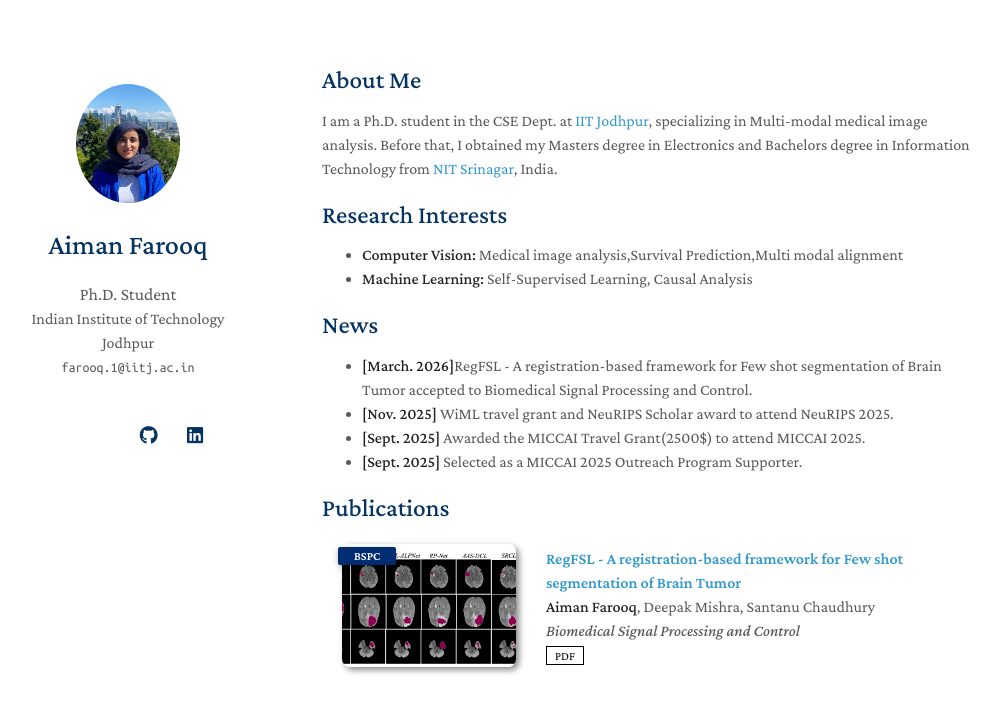
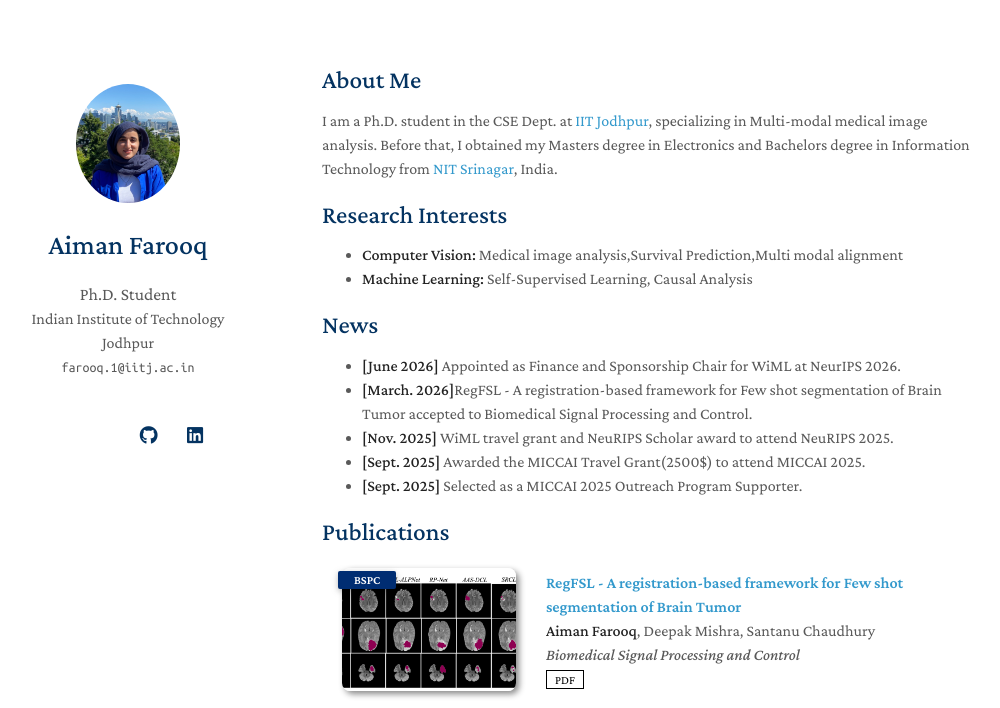
Before and after one commit to aimanfarooqwani/aimanfarooqwani.github.io, a Jekyll site: the page built from index.md, in a window 1280 px wide and 900 px high, cut to the strip 0-708 px from the top of the window. Shown: the whole strip, without its empty margins (148-1148 px from the left). Built offline with Jekyll 4.4.1, drawn with Linux system fonts in a browser that asks for light colours; nearby versions of some CDN libraries; a style sheet for code colours, icons or effects is not loaded; our own code applies the rules of GitHub Pages for plain Markdown files.

Commit message:
Update index.md

```diff
--- a/index.md
+++ b/index.md
@@ -12,6 +12,7 @@ I am a Ph.D. student in the CSE Dept. at <a href="https://www.iitj.ac.in/"> IIT
 - **Machine Learning:** Self-Supervised Learning, Causal Analysis
 
 ## News
+- **[June 2026]** Appointed as Finance and Sponsorship Chair for WiML at NeurIPS 2026.
 - **[March. 2026]**RegFSL - A registration-based framework for Few shot segmentation of Brain Tumor accepted to Biomedical Signal Processing and Control.
 - **[Nov. 2025]** WiML travel grant and NeuRIPS Scholar award to attend NeuRIPS 2025.
 - **[Sept. 2025]** Awarded the MICCAI Travel Grant(2500$) to attend MICCAI 2025.
```
